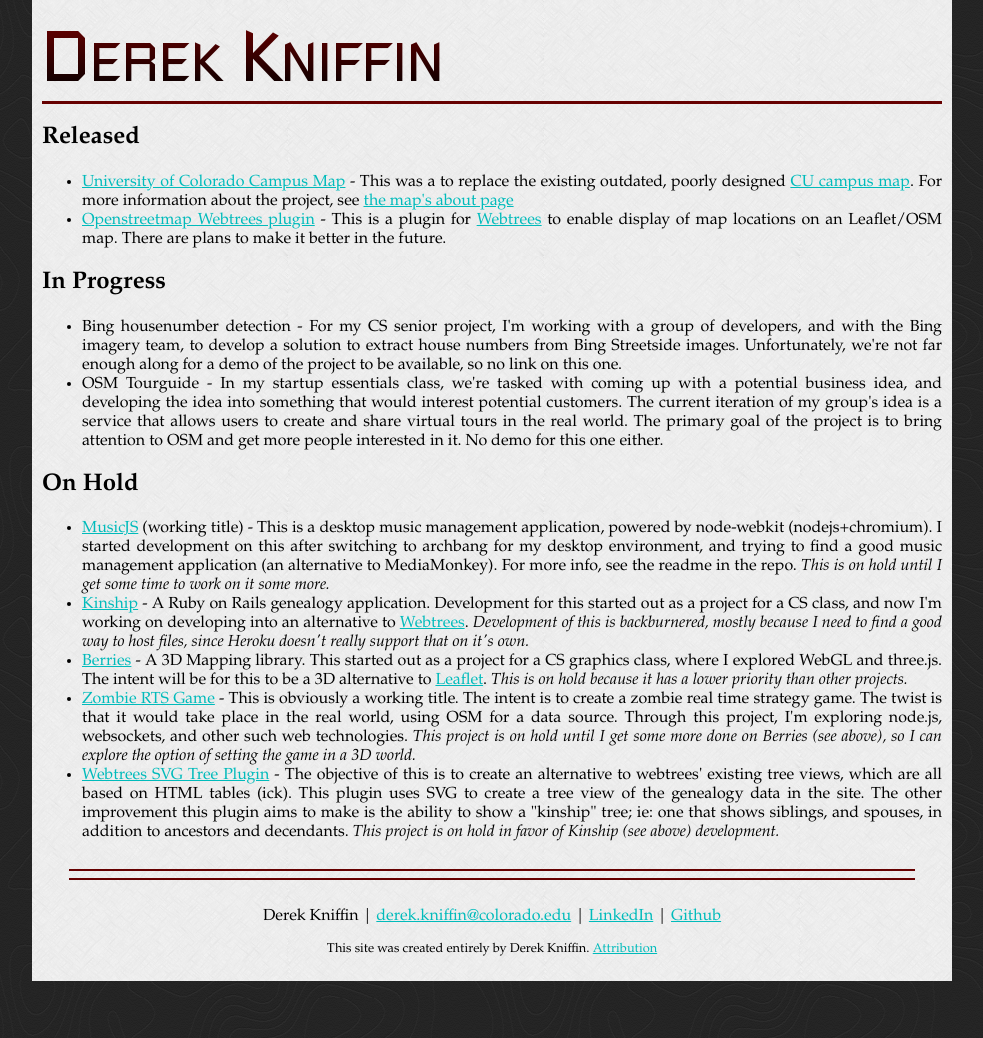
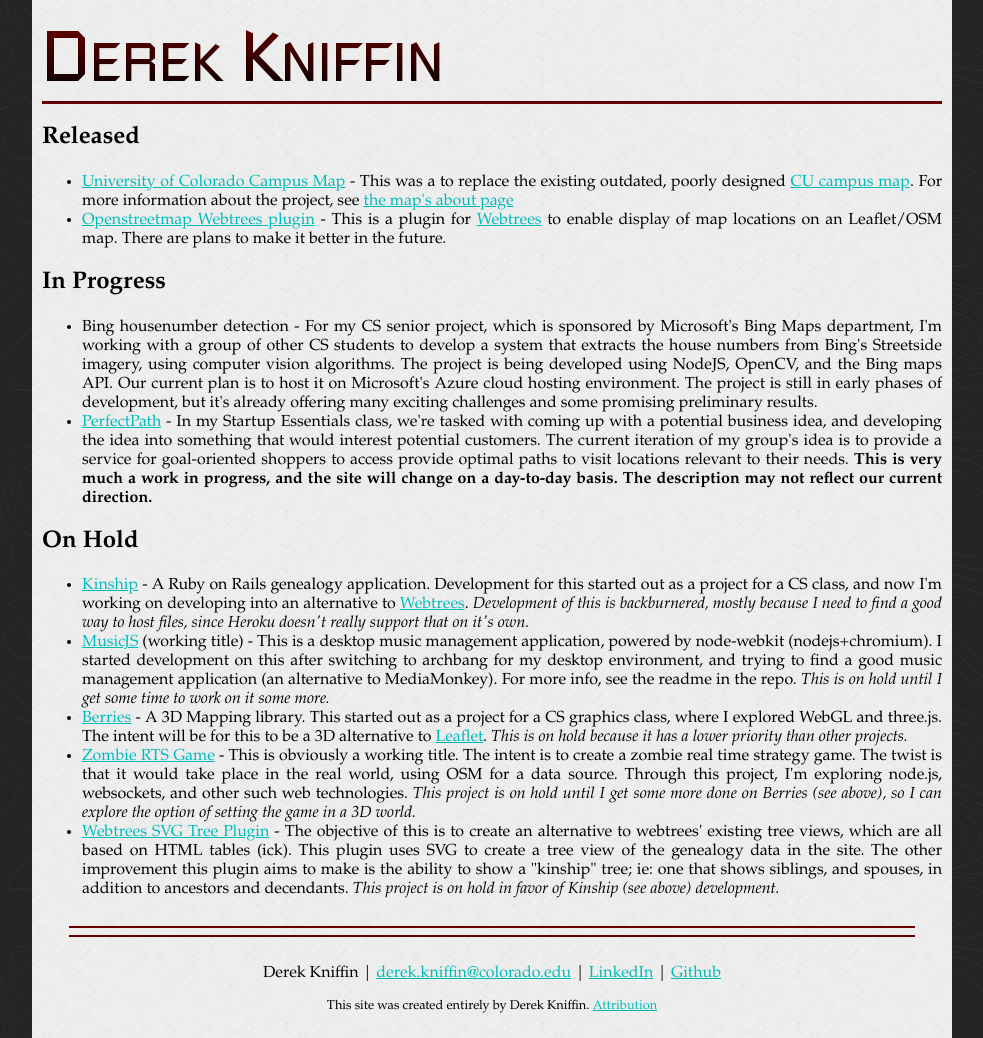
Before and after one commit to oddityoverseer13/personal-website, a Jekyll site: the page built from projects.html, in a window 1280 px wide. Shown: the whole page, without its empty margins (148-1131 px from the left). Built offline with Jekyll 4.4.1, drawn with Linux system fonts in a browser that asks for light colours; Markdown is read by kramdown in place of the engine named in the settings; before the commit the page ends 981 px from its top, so only the background shows below that.

Commit message:
Updated projects page

```diff
--- a/projects.html
+++ b/projects.html
@@ -9,17 +9,16 @@
 <ul>
   <li><a href="http://www.colorado.edu/map">University of Colorado Campus Map</a> - This was a to replace the existing outdated, poorly designed <a href="http://www.colorado.edu/campusmap">CU campus map</a>. For more information about the project, see <a href="http://www.colorado.edu/map/about.html">the map's about page</a></li>
   <li><a href="https://github.com/oddityoverseer13/webtrees-openstreetmap">Openstreetmap Webtrees plugin</a> - This is a plugin for <a href="http://www.webtrees.net">Webtrees</a> to enable display of map locations on an Leaflet/OSM map. There are plans to make it better in the future.</a>
-
 </ul>
 <h2>In Progress</h2>
 <ul>
-  <li>Bing housenumber detection - For my CS senior project, I'm working with a group of developers, and with the Bing imagery team, to develop a solution to extract house numbers from Bing Streetside images. Unfortunately, we're not far enough along for a demo of the project to be available, so no link on this one.</li>
-  <li>OSM Tourguide - In my startup essentials class, we're tasked with coming up with a potential business idea, and developing the idea into something that would interest potential customers. The current iteration of my group's idea is a service that allows users to create and share virtual tours in the real world. The primary goal of the project is to bring attention to OSM and get more people interested in it. No demo for this one either.</li>
+  <li>Bing housenumber detection - For my CS senior project, which is sponsored by Microsoft's Bing Maps department, I'm working with a group of other CS students to develop a system that extracts the house numbers from Bing's Streetside imagery, using computer vision algorithms. The project is being developed using NodeJS, OpenCV, and the Bing maps API. Our current plan is to host it on Microsoft's Azure cloud hosting environment. The project is still in early phases of development, but it's already offering many exciting challenges and some promising preliminary results.</li>
+  <li><a href="http://davidql.github.io/localtrek">PerfectPath</a> - In my Startup Essentials class, we're tasked with coming up with a potential business idea, and developing the idea into something that would interest potential customers. The current iteration of my group's idea is to provide a service for goal-oriented shoppers to access provide optimal paths to visit locations relevant to their needs. <b>This is very much a work in progress, and the site will change on a day-to-day basis. The description may not reflect our current direction.</b></li>
 </ul>
 <h2>On Hold</h2>
 <ul>
+  <li><a href="https://github.com/oddityoverseer13/kinship">Kinship</a> - A Ruby on Rails genealogy application. Development for this started out as a project for a CS class, and now I'm working on developing into an alternative to <a href="http://www.webtrees.net">Webtrees</a>. <i>Development of this is backburnered, mostly because I need to find a good way to host files, since Heroku doesn't really support that on it's own. </i></li>
   <li><a href="https://github.com/oddityoverseer13/musicjs">MusicJS</a> (working title) - This is a desktop music management application, powered by node-webkit (nodejs+chromium). I started development on this after switching to archbang for my desktop environment, and trying to find a good music management application (an alternative to MediaMonkey). For more info, see the readme in the repo. <i>This is on hold until I get some time to work on it some more.</i></li>
-  <li><a href="https://github.com/oddityoverseer13/kinship">Kinship</a> - A Ruby on Rails genealogy application. Development for this started out as a project for a CS class, and now I'm working on developing into an alternative to <a href="http://www.webtrees.net">Webtrees</a>. <i>Development of this is backburnered, mostly because I need to find a good way to host files, since Heroku doesn't really support that on it's own. </i></li>
   <li><a href="http://github.com/oddityoverseer13/berries">Berries</a> - A 3D Mapping library. This started out as a project for a CS graphics class, where I explored WebGL and three.js. The intent will be for this to be a 3D alternative to <a href="http://www.leafletjs.com">Leaflet</a>. <i>This is on hold because it has a lower priority than other projects.</i></li>
   <li><a href="https://github.com/oddityoverseer13/z-rts-game">Zombie RTS Game</a> - This is obviously a working title. The intent is to create a zombie real time strategy game. The twist is that it would take place in the real world, using OSM for a data source. Through this project, I'm exploring node.js, websockets, and other such web technologies. <i>This project is on hold until I get some more done on Berries (see above), so I can explore the option of setting the game in a 3D world.</i></li>
   <li><a href="https://github.com/oddityoverseer13/webtrees-svgtree">Webtrees SVG Tree Plugin</a> - The objective of this is to create an alternative to webtrees' existing tree views, which are all based on HTML tables (ick). This plugin uses SVG to create a tree view of the genealogy data in the site. The other improvement this plugin aims to make is the ability to show a "kinship" tree; ie: one that shows siblings, and spouses, in addition to ancestors and decendants. <i>This project is on hold in favor of Kinship (see above) development.</i></li>
```
